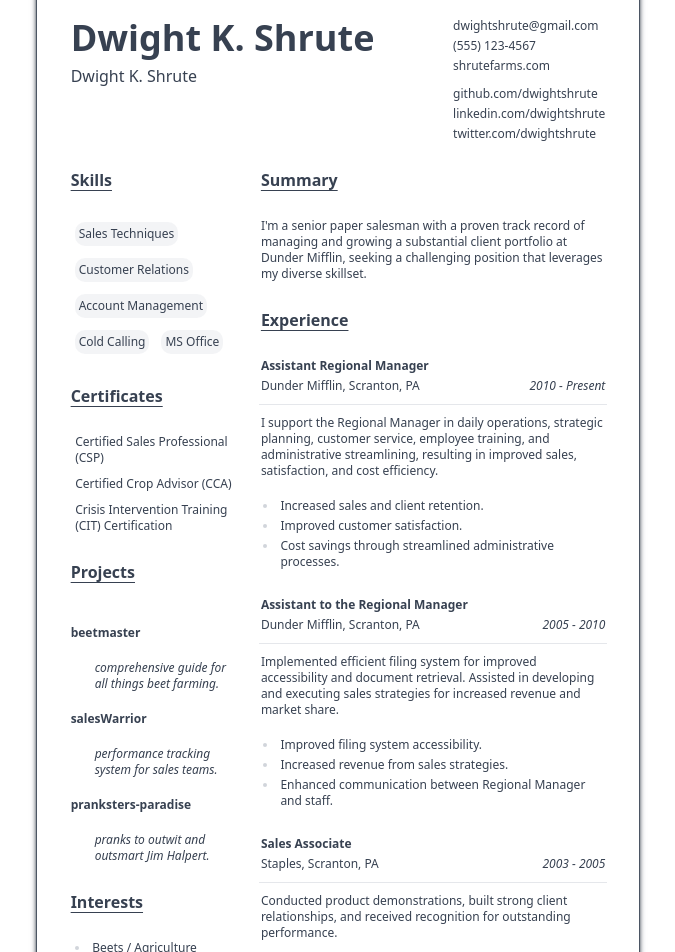
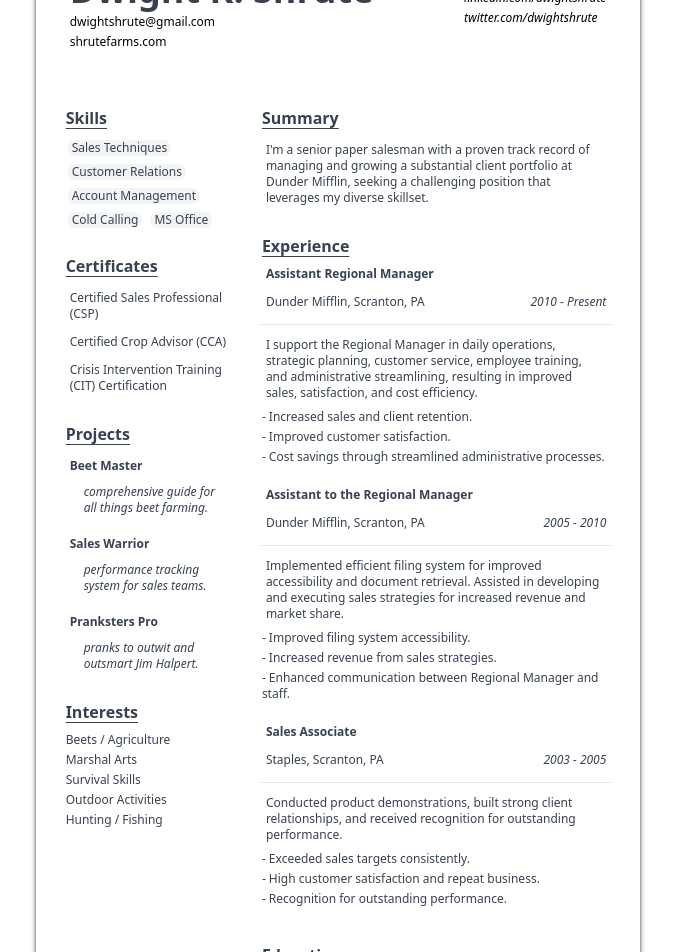
Before and after one commit to commitsovercoffee/instant-resume, a SvelteKit app: page / in a window 1280 px wide. Shown: the part 120-1072 px from the top of the page, without its empty margins (302-977 px from the left). Built offline with nearby package versions, Linux system fonts and the light colour scheme.

Commit message:
refactored

```diff
--- a/src/routes/+page.svelte
+++ b/src/routes/+page.svelte
@@ -1,5 +1,6 @@
 <script>
 	import Atom from './atom.svelte';
+	import SectionTitle from './sectionTitle.svelte';
 
 	let editStyle =
 		'hover:border-indigo-500 focus:border-indigo-500 border-2 border-white [&[contenteditable]]:active:border-2 [&[contenteditable]]:focus:border-2 [&[contenteditable]]:focus:outline-none ';
@@ -35,10 +36,10 @@
 		],
 
 		projects: [
-			{ name: 'beetmaster', desc: 'comprehensive guide for all things beet farming.' },
-			{ name: 'salesWarrior', desc: 'performance tracking system for sales teams.' },
+			{ name: 'Beet Master', desc: 'comprehensive guide for all things beet farming.' },
+			{ name: 'Sales Warrior', desc: 'performance tracking system for sales teams.' },
 			{
-				name: 'pranksters-paradise',
+				name: 'Pranksters Pro',
 				desc: 'pranks to outwit and outsmart Jim Halpert.'
 			}
 		],
@@ -143,7 +144,7 @@
 {#if menu}
 	<ul
 		style="top:{menuPos.y}px; left:{menuPos.x}px"
-		class="absolute rounded-xl bg-lime-100 prose w-40 z-10"
+		class="absolute rounded-xl bg-lime-0 prose w-40 z-10"
 	>
 		{#each menuOptions as opt}
 			<li class="p-2 hover:bg-lime-300">
@@ -153,289 +154,108 @@
 	</ul>
 {/if}
 
-<!-- resume page-->
-<div class="px-8 py-16 border-gray-600 border-t-8 shadow-md shadow-gray-800 border mt-16">
-	<!-- resume page-->
-	<div>
-		<!-- header -->
-		<div class={'flex justify-between '}>
-			<div>
-				<!-- name -->
-				<h1
-					contenteditable="false"
-					class="hover:border-indigo-500 focus:border-indigo-500 border-2 border-white cursor-default m-0 prose text-4xl font-bold"
-					on:keydown={() => {}}
-				>
-					{name}
-				</h1>
+<div class="px-6 pt-4 pb-8 my-8 shadow-md shadow-gray-800 bg-teal-0">
+	<div class="section-block p-1 bg-stone-0 flex justify-between my-8">
+		<!-- Title ------------------------------------------->
+		<section class="section-block p-1 mb-2 bg-stone-0">
+			<Atom content={name} baseStyle="m-0 prose text-4xl font-bold" />
+			<Atom content={contact.mail} baseStyle="p-0 m-0 text-xs font-light" />
+			<Atom content={contact.website} baseStyle="p-0 m-0 text-xs font-light" />
+		</section>
 
-				<!-- role -->
-				<p
-					contenteditable="false"
-					class="hover:border-indigo-500 focus:border-indigo-500 border-2 border-white cursor-default m-0 prose"
-				>
-					{name}
-				</p>
-			</div>
-
-			<!-- contact details -->
-			<div class="prose">
-				<!-- mail -->
-				<p
-					contenteditable="false"
-					class="hover:border-indigo-500 focus:border-indigo-500 border-2 border-white cursor-default p-0 m-0 text-xs"
-				>
-					{contact.mail}
-				</p>
-				<!-- phone -->
-				<p
-					contenteditable="false"
-					class="hover:border-indigo-500 focus:border-indigo-500 border-2 border-white cursor-default p-0 m-0 text-xs"
-				>
-					{contact.phone}
-				</p>
-				<!-- website -->
-				<p
-					contenteditable="false"
-					class="hover:border-indigo-500 focus:border-indigo-500 border-2 border-white cursor-default p-0 m-0 text-xs"
-				>
-					{contact.website}
-				</p>
-				<!-- links -->
-				<section class="mt-2">
+		<!-- LINKS ------------------------------------------->
+		<section class="section-block p-1 mb-2">
 			{#each Object.entries(links) as [key, value]}
-						<p
-							contenteditable="false"
-							class="hover:border-indigo-500 focus:border-indigo-500 border-2 border-white cursor-default p-0 m-0 text-xs"
-						>
-							{value}
-						</p>
+				<Atom content={value} baseStyle="p-0 m-0 text-xs italic font-light" />
 			{/each}
 		</section>
 	</div>
-		</div>
-
+	<div>
 		<div class="flex">
-			<!-- col left -->
 			<section class="mr-2 w-1/3 grow-0 prose prose-gray">
-				<!-- skills section -->
-				<section>
-					<!-- section title -->
-					<p
-						contenteditable="false"
-						class="hover:border-indigo-500 focus:border-indigo-500 border-2 border-white cursor-default font-bold underline underline-offset-4"
-					>
-						Skills
-					</p>
-
-					<!-- skills -->
-					<div class="text-xs pl-0 flex flex-wrap">
+				<!-- SKILLS ---------------------------------->
+				<section class="section-block p-1 mb-2 bg-teal-0">
+					<SectionTitle title="Skills" />
+					<div class="py-1 flex flex-wrap">
 						{#each superset['skills'] as skill}
-							<p
-								contenteditable="false"
-								class="hover:border-indigo-500 focus:border-indigo-500 border-2 border-white cursor-default bg-gray-100 rounded-xl m-1 p-1"
-							>
-								{skill}
-							</p>
+							<Atom content={skill} baseStyle="bg-gray-100 rounded-xl text-xs m-0.5 px-1" />
 						{/each}
 					</div>
 				</section>
-
-				<!-- certifications section -->
-				<section>
-					<!-- section title -->
-					<p
-						contenteditable="false"
-						class="hover:border-indigo-500 focus:border-indigo-500 border-2 border-white cursor-default font-bold underline underline-offset-4"
-					>
-						Certificates
-					</p>
-					<!-- certifications -->
-					<ul class="text-xs pl-0 list-outside list-none">
+				<!-- CERTIFICATES ---------------------------->
+				<section class="section-block p-1 mb-2 bg-red-0">
+					<SectionTitle title="Certificates" />
+					<div class="py-1 flex flex-wrap">
 						{#each superset['certifications'] as certificate}
-							<li
-								class="hover:border-indigo-500 focus:border-indigo-500 border-2 border-white cursor-default"
-								contenteditable="false"
-							>
-								{certificate}
-							</li>
+							<Atom content={certificate} baseStyle="text-xs m-0.5 p-0.5" />
 						{/each}
-					</ul>
+					</div>
 				</section>
-
-				<!-- projects section -->
-				<section>
-					<!-- section title -->
-					<p
-						contenteditable="false"
-						class="hover:border-indigo-500 focus:border-indigo-500 border-2 border-white cursor-default font-bold underline underline-offset-4"
-					>
-						Projects
-					</p>
-					<!-- projects -->
+				<!-- PROJECTS -------------------------------->
+				<section class="section-block p-1 mb-2 bg-sky-0">
+					<SectionTitle title="Projects" />
 					{#each superset['projects'] as project}
-						<div class="flex flex-col text-xs">
-							<div>
-								<p
-									contenteditable="false"
-									class="hover:border-indigo-500 focus:border-indigo-500 border-2 border-white cursor-default font-semibold"
-								>
-									{project.name}
-								</p>
-								<p
-									contenteditable="false"
-									class="hover:border-indigo-500 focus:border-indigo-500 border-2 border-white cursor-default m-0 ml-6 text-xs italic"
-								>
-									{project.desc}
-								</p>
-							</div>
+						<div class="py-1">
+							<Atom content={project.name} baseStyle="text-xs m-0.5 p-0.5 font-semibold" />
+							<Atom content={project.desc} baseStyle="text-xs m-0.5 p-0.5 ml-4 italic" />
 						</div>
 					{/each}
 				</section>
-
-				<!-- interests section -->
-				<section>
-					<!-- section title -->
-					<p
-						class="hover:border-indigo-500 focus:border-indigo-500 border-2 border-white cursor-default font-bold underline underline-offset-4"
-					>
-						Interests
-					</p>
-					<!-- interests -->
-					<ul class="text-xs pl-0 list-inside">
+				<!-- INTERESTS ------------------------------->
+				<section class="section-block p-1 mb-2 bg-lime-0">
+					<SectionTitle title="Interests" />
+					<div class="py-1">
 						{#each superset['interests'] as interest}
-							<li
-								contenteditable="false"
-								class="hover:border-indigo-500 focus:border-indigo-500 border-2 border-white cursor-default"
-							>
-								{interest}
-							</li>
+							<Atom content={interest} baseStyle="text-xs m-0 p-0" />
 						{/each}
-					</ul>
+					</div>
 				</section>
 			</section>
 
-			<!-- col right -->
 			<section class="ml-2 w-2/3 grow-0 prose prose-gray">
-				<!-- summary section -->
-				<section>
-					<!-- summary title -->
-					<p
-						contenteditable="false"
-						class="hover:border-indigo-500 focus:border-indigo-500 border-2 border-white cursor-default font-bold underline underline-offset-4"
-					>
-						Summary
-					</p>
-
-					<!-- summaries -->
-					<section>
+				<!-- SUMMARY --------------------------------->
+				<section class="section-block p-1 mb-2 bg-violet-0">
+					<SectionTitle title="Summary" />
+					<div class="py-1">
 						{#each superset['summary'] as summary}
-							<p
-								contenteditable="false"
-								class="hover:border-indigo-500 focus:border-indigo-500 border-2 border-white cursor-default m-0 p-0 text-xs"
-							>
-								{summary}
-							</p>
+							<Atom content={summary} baseStyle="text-xs m-0.5 p-0.5" />
 						{/each}
+					</div>
 				</section>
-				</section>
-
-				<!-- experience section -->
-				<section>
-					<!-- experience title -->
-					<p
-						class="hover:border-indigo-500 focus:border-indigo-500 border-2 border-white cursor-default font-bold underline underline-offset-4"
-					>
-						Experience
-					</p>
-					<!-- experiences -->
-					<section>
+				<!-- EXPERIENCE ------------------------------>
+				<section class="section-block p-1 mb-2 bg-orange-0">
+					<SectionTitle title="Experience" />
 					{#each superset['experiences'] as experience}
-							<div class="flex flex-col justify-between text-xs mb-2">
-								<!-- role -->
-								<p
-									contenteditable="false"
-									class="hover:border-indigo-500 focus:border-indigo-500 border-2 border-white cursor-default p-0 m-0 font-semibold"
-								>
-									{experience.role}
-								</p>
-
-								<!-- company detail -->
+						<div class="text-xs mb-4 bg-red-0">
+							<Atom content={experience.role} baseStyle="p-0.5 m-0.5 font-semibold" />
 							<div class="flex justify-between">
-									<!-- comapany name -->
-									<p
-										contenteditable="false"
-										class="hover:border-indigo-500 focus:border-indigo-500 border-2 border-white cursor-default p-0 m-0 font-light"
-									>
-										{experience.company}
-									</p>
-									<!-- company duration -->
-									<p
-										contenteditable="false"
-										class="hover:border-indigo-500 focus:border-indigo-500 border-2 border-white cursor-default p-0 m-0 italic"
-									>
-										{experience.duration}
-									</p>
+								<Atom content={experience.company} baseStyle="p-0.5 m-0.5 font-light" />
+								<Atom content={experience.duration} baseStyle="p-0.5 m-0.5 italic text-right" />
 							</div>
-								<!-- divider -->
 							<hr class="m-0 p-0 my-2" />
-								<!-- experience summary -->
-								<p
-									contenteditable="false"
-									class="hover:border-indigo-500 focus:border-indigo-500 border-2 border-white cursor-default m-0 p-0"
-								>
-									{experience.summary}
-								</p>
-								<!-- experience pointers -->
-								<ul>
+							<Atom content={experience.summary} baseStyle="p-0.5 m-0.5" />
 							{#each experience.tasks as task}
-										<li
-											contenteditable="false"
-											class="hover:border-indigo-500 focus:border-indigo-500 border-2 border-white cursor-default m-0 p-0"
-										>
-											{task}
-										</li>
+								<Atom content={`- ${task}`} baseStyle="p-0 m-0" />
 							{/each}
-								</ul>
 						</div>
 					{/each}
 				</section>
-				</section>
-
-				<!-- education section -->
-				<section>
-					<!-- education title -->
-					<p
-						class="hover:border-indigo-500 focus:border-indigo-500 border-2 border-white cursor-default font-bold underline underline-offset-4"
-						contenteditable={selectedChild === 'education'}
-						on:dblclick={() => {
-							selectedChild = 'education';
-						}}
+				<!-- EDUCATION ------------------------------->
+				<section class="section-block p-1 mb-2 bg-green-0">
+					<SectionTitle title="Education" />
+					<section class="py-1 text-xs">
+						{#each superset['education'] as education}
+							<div
+								class={''}
+								role="menu"
+								tabindex="0"
+								on:keydown|preventDefault|once={() => {}}
+								on:click|preventDefault|stopPropagation={() => {}}
 							>
-						Education
-					</p>
-					<!--  educations -->
-					<section>
-						{#each superset['education'] as education}
-							<div class={'flex flex-col justify-between text-xs mb-2 '}>
-								<!-- degree -->
-								<Atom
-									content={education.degree}
-									baseStyle="px-2 m-0 font-semibold basis-1 break-all"
-								/>
-
-								<div class="flex overflow-hidden">
-									<!-- institute -->
-									<Atom
-										content={education.institute}
-										baseStyle="px-2 pt-0 m-0 font-light basis-3/5 break-all "
-									/>
-
-									<!-- year -->
-									<Atom
-										content={education.duration}
-										baseStyle="px-2 pt-0 m-0 italic basis-2/5 break-all"
-									/>
+								<Atom content={education.degree} baseStyle="m-0.5 p-0.5 font-semibold" />
+								<div class="flex justify-between">
+									<Atom content={education.institute} baseStyle="p-0.5 m-0.5 font-light" />
+									<Atom content={education.duration} baseStyle="p-0.5 m-0.5 italic text-right" />
 								</div>
 							</div>
 						{/each}
--- a/src/routes/atom.svelte
+++ b/src/routes/atom.svelte
@@ -5,7 +5,7 @@
 
 	export let baseStyle = '';
 	let editStyle =
-		'hover:border-indigo-500 focus:border-indigo-500 border-2 border-white [&[contenteditable]]:active:border-2 [&[contenteditable]]:focus:border-2 [&[contenteditable]]:focus:outline-none ';
+		'hover:border-indigo-500 focus:border-indigo-500 border-2 border-white [&[contenteditable]]:active:border-2 [&[contenteditable]]:focus:border-2 [&[contenteditable]]:focus:outline-none break-words';
 </script>
 
 <svelte:window
@@ -19,7 +19,7 @@
 <div
 	role="button"
 	tabindex="0"
-	on:keydown|preventDefault|once={() => {
+	on:keydown|once={() => {
 		editable = content;
 	}}
 	on:dblclick|preventDefault|stopPropagation={() => {
--- /dev/null
+++ b/src/routes/content.svelte
@@ -0,0 +1,86 @@
+<script>
+	let superset = {
+		skills: [
+			'Sales Techniques',
+			'Customer Relations',
+			'Account Management',
+			'Cold Calling',
+			'MS Office'
+		],
+
+		certifications: [
+			'Certified Sales Professional (CSP)',
+			'Certified Crop Advisor (CCA)',
+			'Crisis Intervention Training (CIT) Certification'
+		],
+
+		projects: [
+			{ name: 'beetmaster', desc: 'comprehensive guide for all things beet farming.' },
+			{ name: 'salesWarrior', desc: 'performance tracking system for sales teams.' },
+			{
+				name: 'pranksters-paradise',
+				desc: 'pranks to outwit and outsmart Jim Halpert.'
+			}
+		],
+
+		interests: [
+			'Beets / Agriculture',
+			'Marshal Arts',
+			'Survival Skills',
+			'Outdoor Activities',
+			'Hunting / Fishing'
+		],
+
+		summary: [
+			"I'm a senior paper salesman with a proven track record of managing and growing a substantial client portfolio at Dunder Mifflin, seeking a challenging position that leverages my diverse skillset."
+		],
+
+		experiences: [
+			{
+				role: ' Assistant Regional Manager',
+				company: 'Dunder Mifflin, Scranton, PA',
+				duration: '2010 - Present',
+				summary:
+					'I support the Regional Manager in daily operations, strategic planning, customer service, employee training, and administrative streamlining, resulting in improved sales, satisfaction, and cost efficiency.',
+				tasks: [
+					'Increased sales and client retention.',
+					'Improved customer satisfaction.',
+					'Cost savings through streamlined administrative processes.'
+				],
+				deletable: true
+			},
+			{
+				role: ' Assistant to the Regional Manager',
+				company: ' Dunder Mifflin, Scranton, PA',
+				duration: ' 2005 - 2010',
+				summary:
+					'Implemented efficient filing system for improved accessibility and document retrieval. Assisted in developing and executing sales strategies for increased revenue and market share.',
+				tasks: [
+					'Improved filing system accessibility.',
+					'Increased revenue from sales strategies.',
+					'Enhanced communication between Regional Manager and staff.'
+				]
+			},
+			{
+				role: 'Sales Associate',
+				company: 'Staples, Scranton, PA',
+				duration: '2003 - 2005',
+				summary:
+					'Conducted product demonstrations, built strong client relationships, and received recognition for outstanding performance.',
+				tasks: [
+					'Exceeded sales targets consistently.',
+					'High customer satisfaction and repeat business.',
+					'Recognition for outstanding performance.'
+				]
+			}
+		],
+
+		education: [
+			{
+				degree: 'B.Sc in Agriculture (Honors)',
+				institute: 'Scranton University, Scranton',
+				duration: '2003'
+			}
+		]
+	};
+</script>
--- /dev/null
+++ b/src/routes/sectionTitle.svelte
@@ -0,0 +1,7 @@
+<script>
+	import Atom from './atom.svelte';
+	const baseStyle = 'section-heading font-semibold underline underline-offset-4 text-base';
+	export let title = 'SECTION TITLE';
+</script>
+
+<Atom content={title} {baseStyle} />
```
Lines whose indentation alone changed are shown as unchanged.
